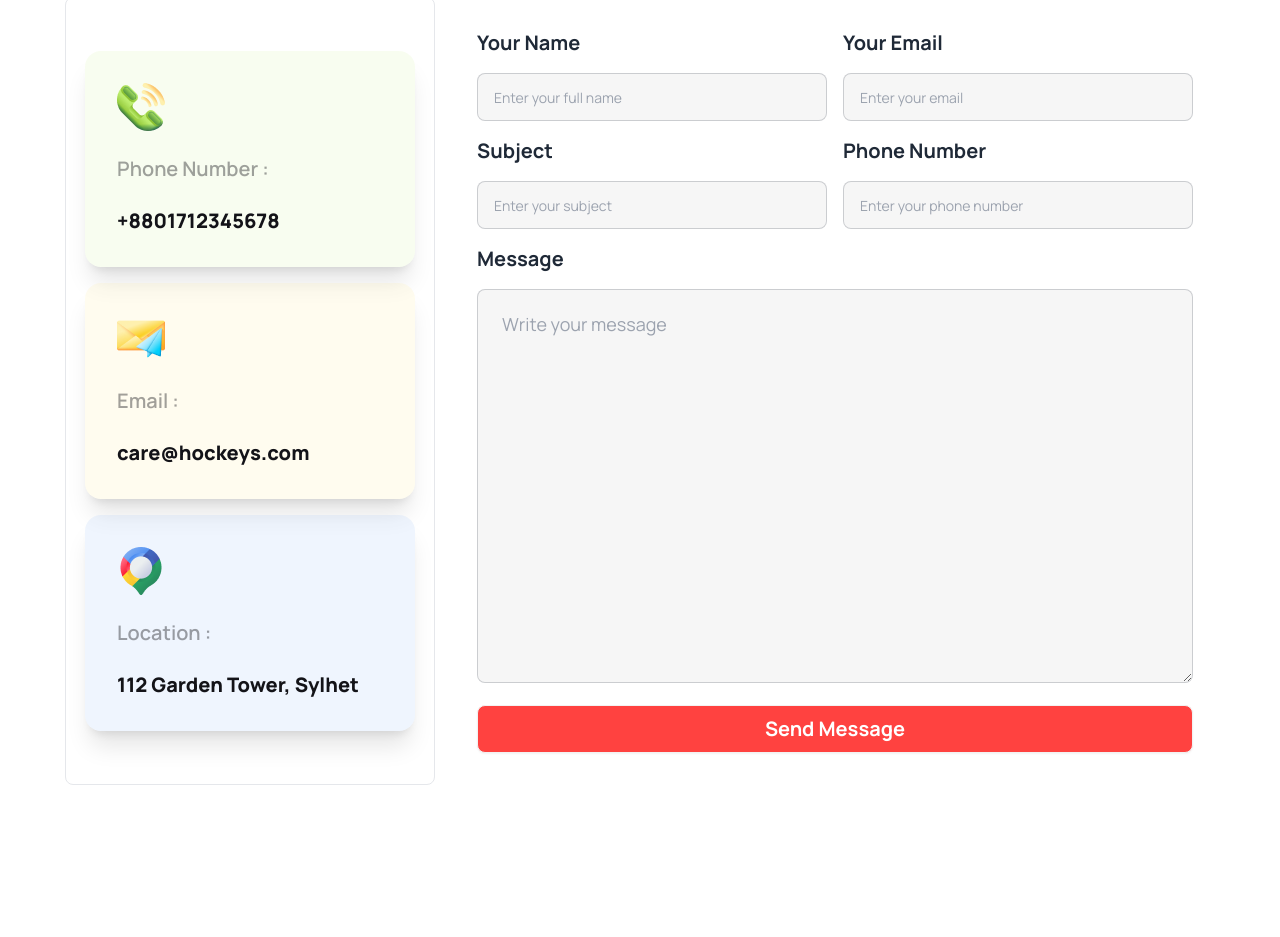
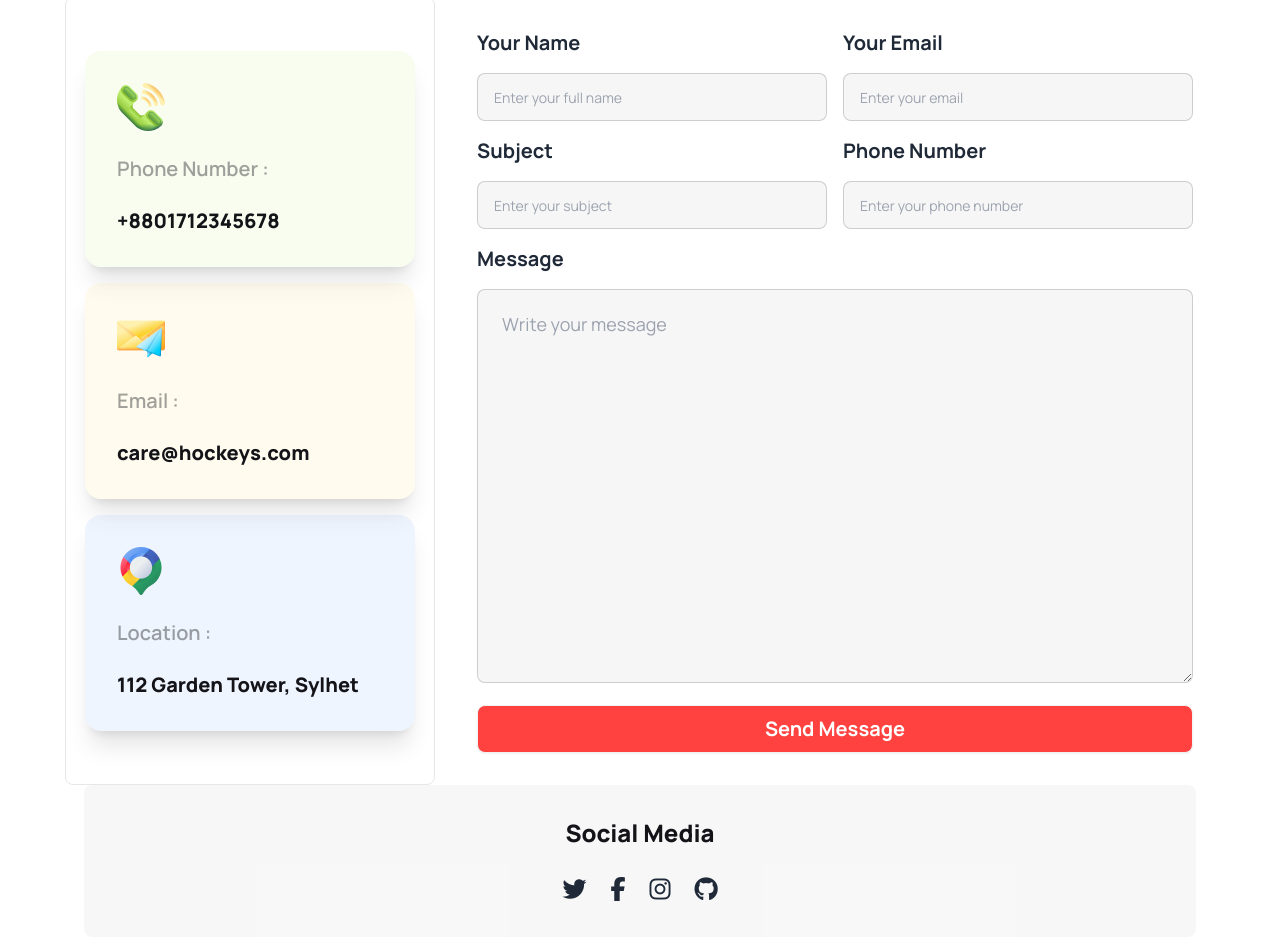
Before and after one commit to iamtanbir/hockeys, a plain HTML site: page index.html in a window 1280 px wide. Shown: the part 4218-5155 px from the top of the page. Before the commit the page ends 5003 px from the top, so only its background shows below. Drawn offline with nearby package versions, Linux system fonts and the light colour scheme; files whose address does not match are found by name.

Commit message:
social section added

```diff
--- a/index.html
+++ b/index.html
@@ -487,6 +487,19 @@
                     </form>
                 </div>
             </div>
+            <!-- social starts -->
+            <div
+                class="bg-[#13131808] flex flex-col justify-center items-center gap-6 py-8 px-16 rounded-lg w-[95%] mx-auto">
+                <h2 class="text-2xl font-extrabold text-[#131318]">Social Media</h2>
+                <div class="sociallinks text-2xl flex justify-center items-center gap-6">
+                    <a href=""><i class="fa-brands fa-twitter"></i></a>
+                    <a href=""><i class="fa-brands fa-facebook-f"></i></a>
+                    <a href=""><i class="fa-brands fa-instagram"></i></a>
+                    <a href=""><i class="fa-brands fa-github"></i></a>
+                </div>
+            </div>
+            <!-- social ends -->
+        </section>
             <!-- contact ends -->
 
     </main>
```
